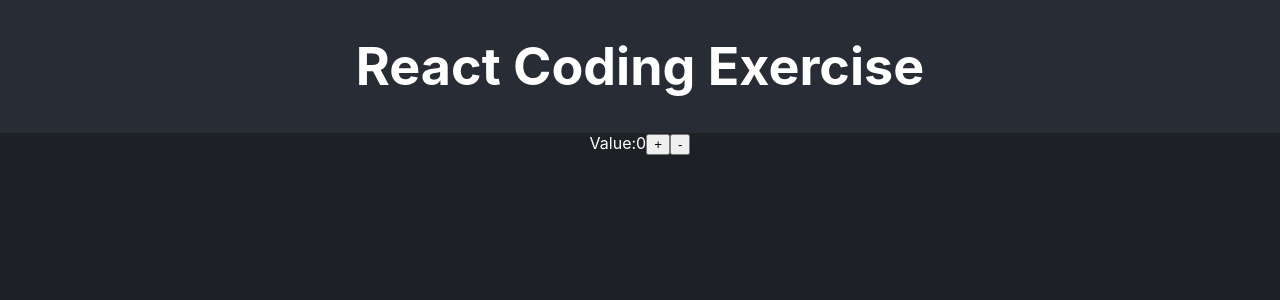
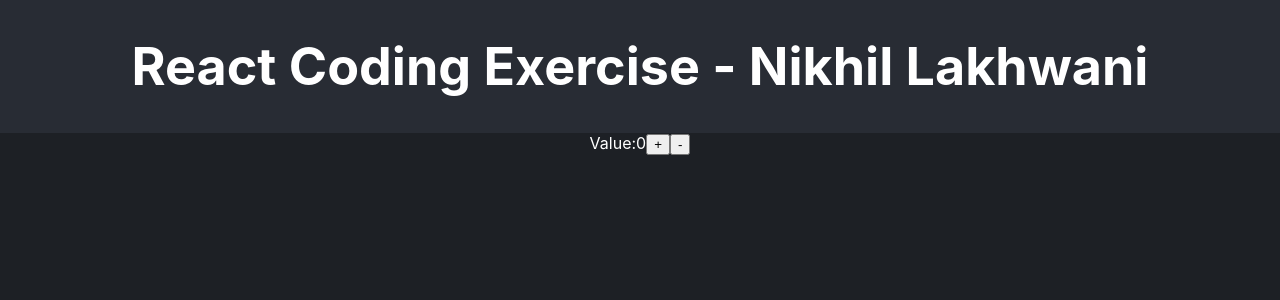
Before and after one commit to lakhwani/recruiting-webapp-character, a React (Create React App) app: page / in a window 1280 px wide. Shown: the top 300 px of the page. Built offline with nearby package versions, Linux system fonts and the light colour scheme.

Commit message:
Added setup

```diff
--- a/src/App.js
+++ b/src/App.js
@@ -1,14 +1,13 @@
-import { useState } from 'react';
-import './App.css';
-import { ATTRIBUTE_LIST, CLASS_LIST, SKILL_LIST } from './consts.js';
-
+import { useState } from "react";
+import "./App.css";
+import { ATTRIBUTE_LIST, CLASS_LIST, SKILL_LIST } from "./consts.js";
 
 function App() {
   const [num, setNum] = useState(0);
   return (
     <div className="App">
       <header className="App-header">
-        <h1>React Coding Exercise</h1>
+        <h1>React Coding Exercise - Nikhil Lakhwani</h1>
       </header>
       <section className="App-section">
         <div>
```
